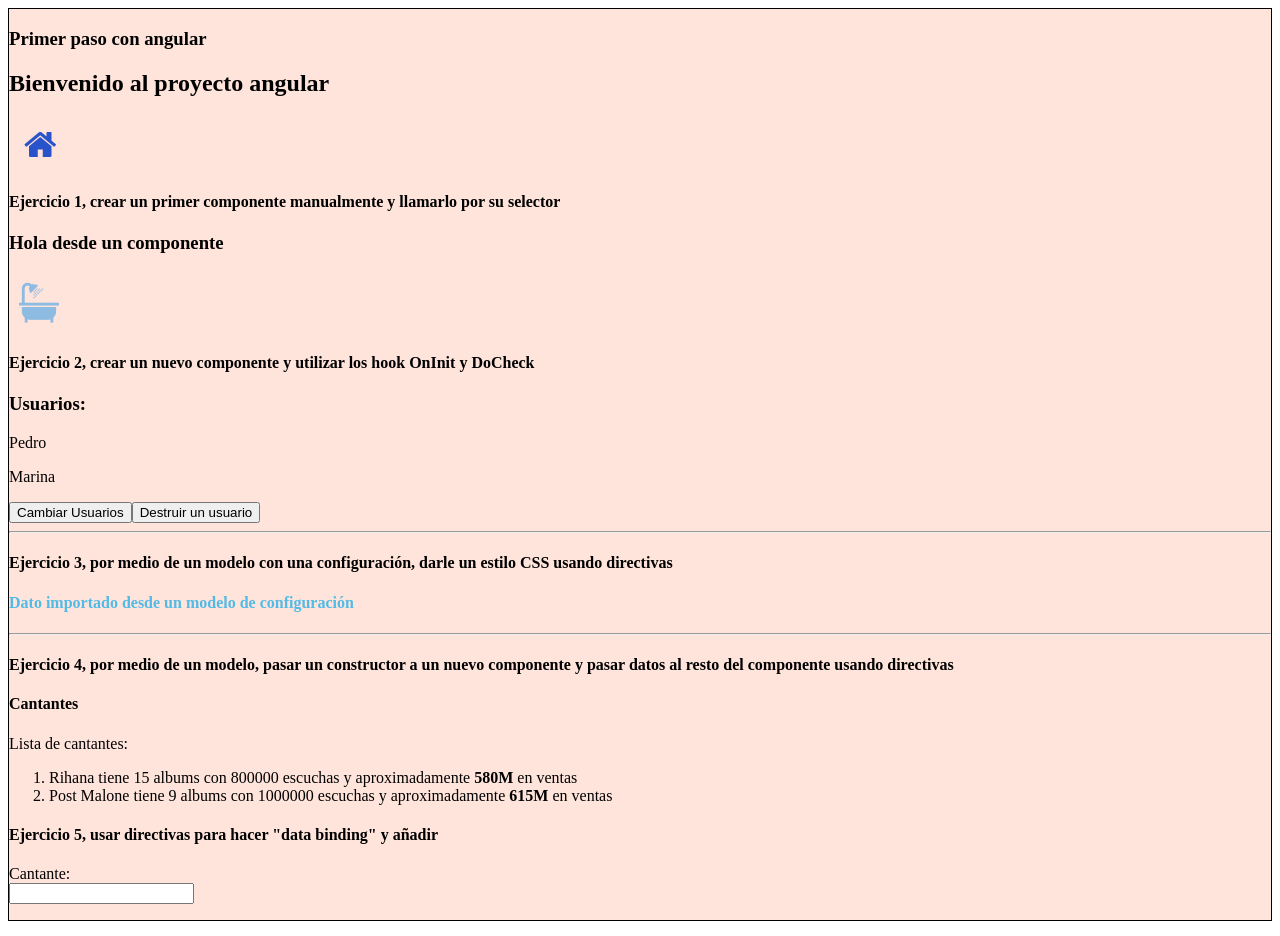
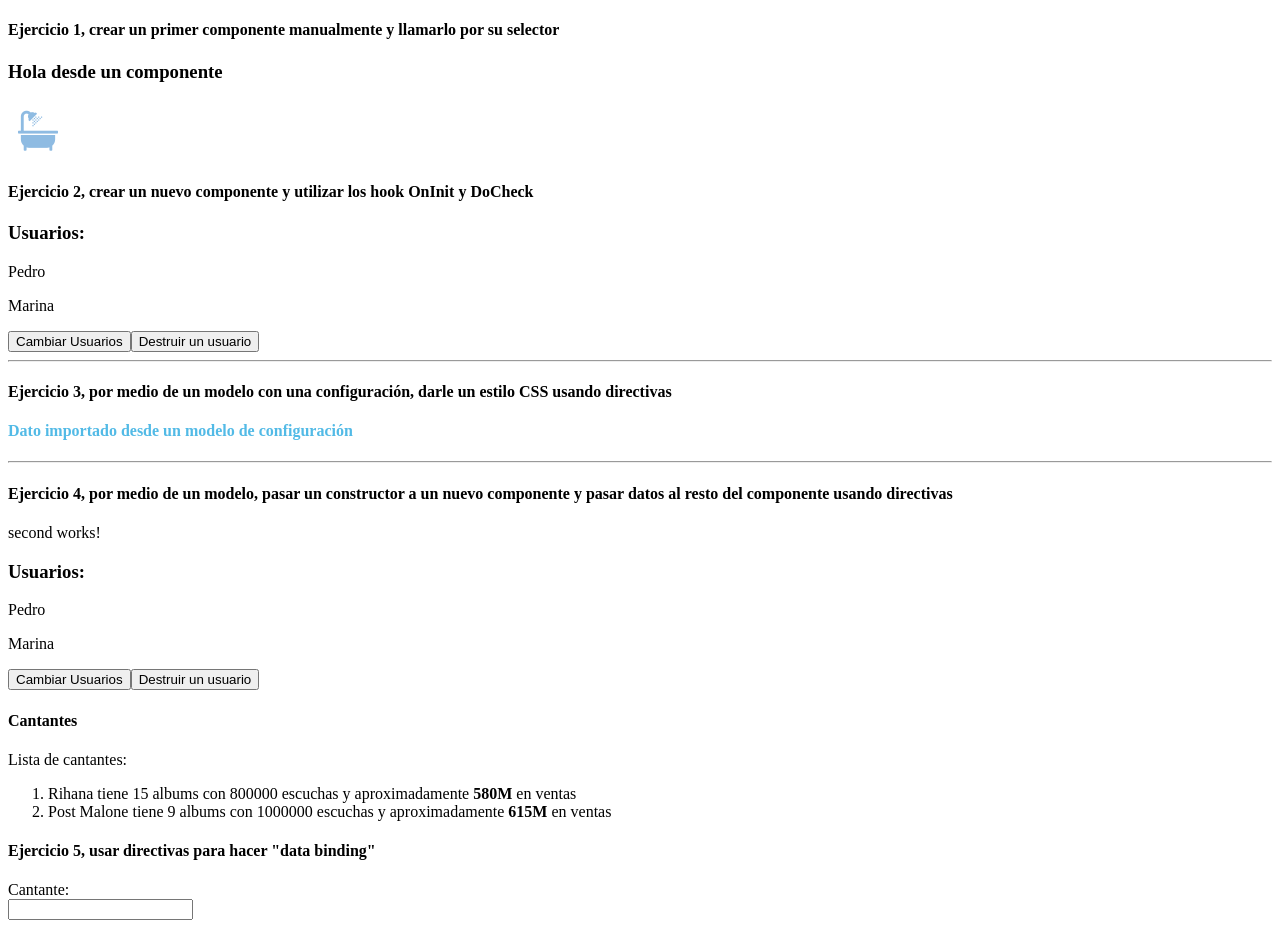
Before and after one commit to JoaquinC539/Review-angular, an Angular app: page /Second in a window 1280 px wide. Before the commit this address led to /. Built offline with nearby package versions, Linux system fonts and the light colour scheme.

Commit message:
Added routing

```diff
--- a/src/app/Primer componente/First.component.html
+++ b/src/app/Primer componente/First.component.html
@@ -1,3 +1,4 @@
+<h4>Ejercicio 1, crear un primer componente manualmente y llamarlo por su selector</h4>
 <h3>Hola desde un componente</h3>
 <i id="tina"class="fa fa-bath" aria-hidden="true"></i>
 <style>
@@ -7,3 +8,13 @@
     color: rgb(142, 187, 226);
   }
 </style>
+
+
+<h4>Ejercicio 2, crear un nuevo componente y utilizar los hook OnInit y DoCheck</h4>
+<hooks></hooks>
+<hr>
+
+<h4>Ejercicio 3, por medio de un modelo con una configuración, darle un estilo CSS usando directivas</h4>
+<h4 [ngStyle]="{'color':config.color}">{{description}}</h4><hr>
+<h4>Ejercicio 4, por medio de un modelo, pasar un constructor a un nuevo componente y pasar datos al resto del componente usando directivas</h4>
+<router-outlet></router-outlet>
--- a/src/app/Primer componente/First.component.ts
+++ b/src/app/Primer componente/First.component.ts
@@ -1,4 +1,5 @@
 import { Component } from "@angular/core";
+import {configCSS} from '../models/styleModels';
 
 @Component({
   selector: 'First',
@@ -6,8 +7,15 @@ import { Component } from "@angular/core";
   styleUrls:['../../assets/font-awesome-4.7.0/css/font-awesome.css','./First.css'],
 })
 export class FirstComponent {
-    public title:string=""
+    public title:string="";
+    public config:any;
+    public description:string="";
+    public componentb:boolean=false;
+
+
     constructor(){
+      this.config=configCSS;
+      this.description=this.config.description;
       this.title="Titulo desde el componente 'First'";
 
     }
--- a/src/app/app-routing.module.ts
+++ b/src/app/app-routing.module.ts
@@ -2,17 +2,26 @@ import { NgModule, Component } from '@angular/core';
 import { RouterModule, Routes } from '@angular/router';
 import { AppComponent } from './app.component';
 import { FirstComponent } from './Primer componente/First.component';
+import { HooksComponent } from './hooks/hooks.component';
+import { SingersComponent } from './singers/singers.component';
+
+
+import { SecondComponent } from './second/second.component';
 
 const routes:Routes=[
-  {path:'',component:AppComponent},
-  {path:'First',component:FirstComponent}
+
+  {path:'Second',component:SecondComponent},
+  {path:'First',component:FirstComponent},
+  {path:'',component:FirstComponent},
 
 ];
 
 
 @NgModule({
   declarations: [],
-  imports: [RouterModule.forRoot(routes) ],
+  imports: [RouterModule.forRoot(routes)],
   exports: [RouterModule]
 })
 export class AppRoutingModule { }
+export const routingComponents=[FirstComponent,HooksComponent,SecondComponent,SingersComponent];
+export const appRoutingProviders:any[]=[];
--- a/src/app/app.component.html
+++ b/src/app/app.component.html
@@ -2,16 +2,8 @@
 <h3>Primer paso con angular</h3>
 <h2>Bienvenido al proyecto {{title}} </h2>
 <a href= "../../../index.html" target="_self"><i id="homebtn" class="fa fa-home" aria-hidden="false"></i></a>
-<h4>Ejercicio 1, crear un primer componente manualmente y llamarlo por su selector</h4>
-<First></First>
+<!--
 
-
-<h4>Ejercicio 2, crear un nuevo componente y utilizar los hook OnInit y DoCheck</h4>
-<hooks></hooks><hr>
-
-<h4>Ejercicio 3, por medio de un modelo con una configuración, darle un estilo CSS usando directivas</h4>
-<h4 [ngStyle]="{'color':config.color}">{{description}}</h4><hr>
-<h4>Ejercicio 4, por medio de un modelo, pasar un constructor a un nuevo componente y pasar datos al resto del componente usando directivas</h4>
-<singers></singers>
+-->
+<router-outlet></router-outlet>
 </div>
-<router-outlet></router-outlet>
--- a/src/app/app.component.ts
+++ b/src/app/app.component.ts
@@ -6,6 +6,7 @@ import {configCSS} from './models/styleModels';
 @Component({
   selector: 'app-root',
   templateUrl: './app.component.html',
+  template: `<First></First> <hooks></hooks> <singers></singers>`,
   styleUrls: ['./app.component.css','../assets/font-awesome-4.7.0/css/font-awesome.css']
 })
 export class AppComponent {
--- /dev/null
+++ b/src/app/second/second.component.html
@@ -0,0 +1 @@
+<p>second works!</p>
--- /dev/null
+++ b/src/app/second/second.component.ts
@@ -0,0 +1,15 @@
+import { Component, OnInit } from '@angular/core';
+
+@Component({
+  selector: 'app-second',
+  templateUrl: './second.component.html',
+  styleUrls: ['./second.component.css']
+})
+export class SecondComponent implements OnInit {
+
+  constructor() { }
+
+  ngOnInit(): void {
+  }
+
+}
--- a/src/app/singers/singers.component.html
+++ b/src/app/singers/singers.component.html
@@ -4,7 +4,7 @@ Lista de cantantes: <br>
   <li *ngFor="let singer of singers">{{singer.name}} tiene {{singer.albums}} albums con {{singer.listeners}} escuchas y aproximadamente <strong>{{singer.revenue}}</strong> en ventas</li>
 </ol>
 
-<h4>Ejercicio 5, usar directivas para hacer "data binding" y añadir </h4>
+<h4>Ejercicio 5, usar directivas para hacer "data binding" </h4>
 Cantante: <br>
 <input type="text" [(ngModel)]="binding">
 <p>{{binding}}</p>
--- a/src/index.html
+++ b/src/index.html
@@ -8,6 +8,6 @@
   <link rel="icon" type="image/x-icon" href="favicon.ico">
 </head>
 <body>
-  <app-root></app-root>
+<app-root></app-root>
 </body>
 </html>
```
Also changed, not shown: src/app/app.module.ts (+11 -8 lines), src/app/second/second.component.css (added), 1 other file (tests, documents, lock files or other folders).
